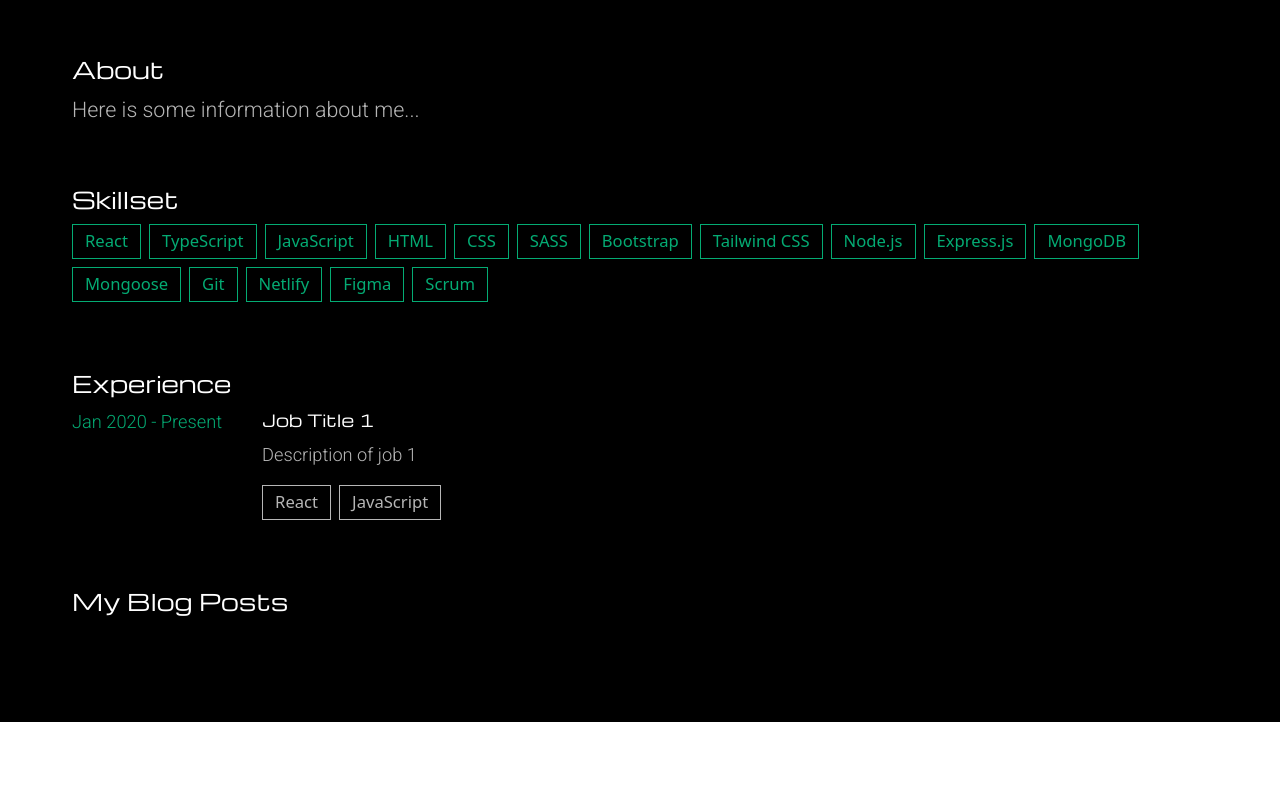
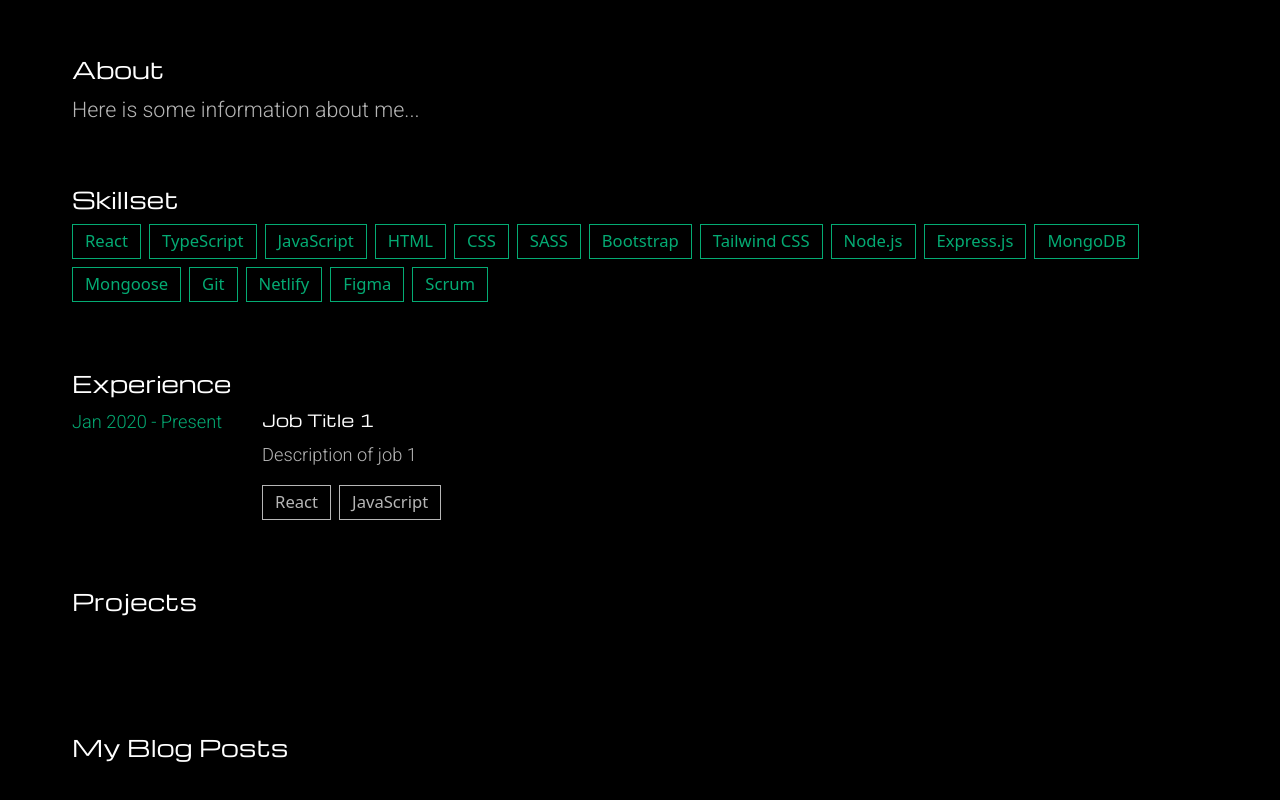
Before and after one commit to crazydeveloper914/dev-portfolio, a React (Create React App) app: page / in a window 1280 px wide. Shown: the part 780-1580 px from the top of the page. Before the commit the page ends 1502 px from the top, so only its background shows below. Built offline with nearby package versions, Linux system fonts and the light colour scheme.

Commit message:
add projectItem component

```diff
--- a/src/App.tsx
+++ b/src/App.tsx
@@ -1,7 +1,7 @@
 import React from 'react';
 import Header from './components/Header';
 import Section from './components/Section';
-import { about, skills, experiences, posts } from './data/content';
+import { about, skills, experiences, projects, posts } from './data/content';
 import SkillTagsList from './components/SkillTag/SkillTagsList';
 import ExperiencesList from './components/ExperienceItem/ExpierencesList';
 
@@ -19,9 +19,17 @@ const App: React.FC = () => {
         <Section title="Experience">
           <ExperiencesList experiences={experiences} />
         </Section>
+        <Section title="Projects">
+          {projects.map(project => (
+            <div key={project.id}>
+              <h2>{project.title}</h2>
+              <p>{project.description}</p>
+            </div>
+          ))}
+        </Section>
         <Section title="My Blog Posts">
-        {posts.map((post, index) => (
-          <div key={index}>
+          {posts.map(post => (
+            <div key={post.id}>
               <h2>{post.title}</h2>
               <p>{post.date}</p>
               <p>{post.excerpt}</p>
--- /dev/null
+++ b/src/components/ProjectItem/ProjectItem.tsx
@@ -0,0 +1,20 @@
+import React from 'react';
+
+export interface ProjectItemProps {
+    id: number;
+    title: string;
+    description: string;
+    imageUrl: string;
+}
+
+const ProjectItem: React.FC<ProjectItemProps> = ({ title, description, imageUrl }) => {
+    return (
+        <div className="project-item">
+            <img src={imageUrl} alt={title} />
+            <h2>{title}</h2>
+            <p>{description}</p>
+        </div>
+    );
+};
+
+export default ProjectItem;
--- /dev/null
+++ b/src/components/ProjectItem/ProjectsList.tsx
@@ -0,0 +1,21 @@
+import React from 'react';
+import ProjectItem, { ProjectItemProps } from './ProjectItem';
+
+interface ProjectsListProps {
+    projects: ProjectItemProps[];
+}
+
+const ProjectsList: React.FC<ProjectsListProps> = ({ projects }) => {
+    return (
+        <div className='projects-list'>
+            {projects.map((project) => (
+                <ProjectItem
+                    key={project.id}
+                    {...project}
+                />
+            ))}
+        </div>
+    );
+};
+
+export default ProjectsList;
--- a/src/data/content.tsx
+++ b/src/data/content.tsx
@@ -31,8 +31,18 @@ export const experiences = [
     },
 ];
 
+export const projects = [
+    {
+        id: 1,
+        title: "Blog Post 1",
+        description: "Summary of blog post 1",
+        imageUrl: 'https://developers.elementor.com/docs/assets/img/elementor-placeholder-image.png'
+    },
+];
+
 export const posts = [
     {
+        id: 1,
         title: "Blog Post 1",
         date: "Feb 2021",
         excerpt: "Summary of blog post 1",
```
Lines whose indentation alone changed are shown as unchanged.
